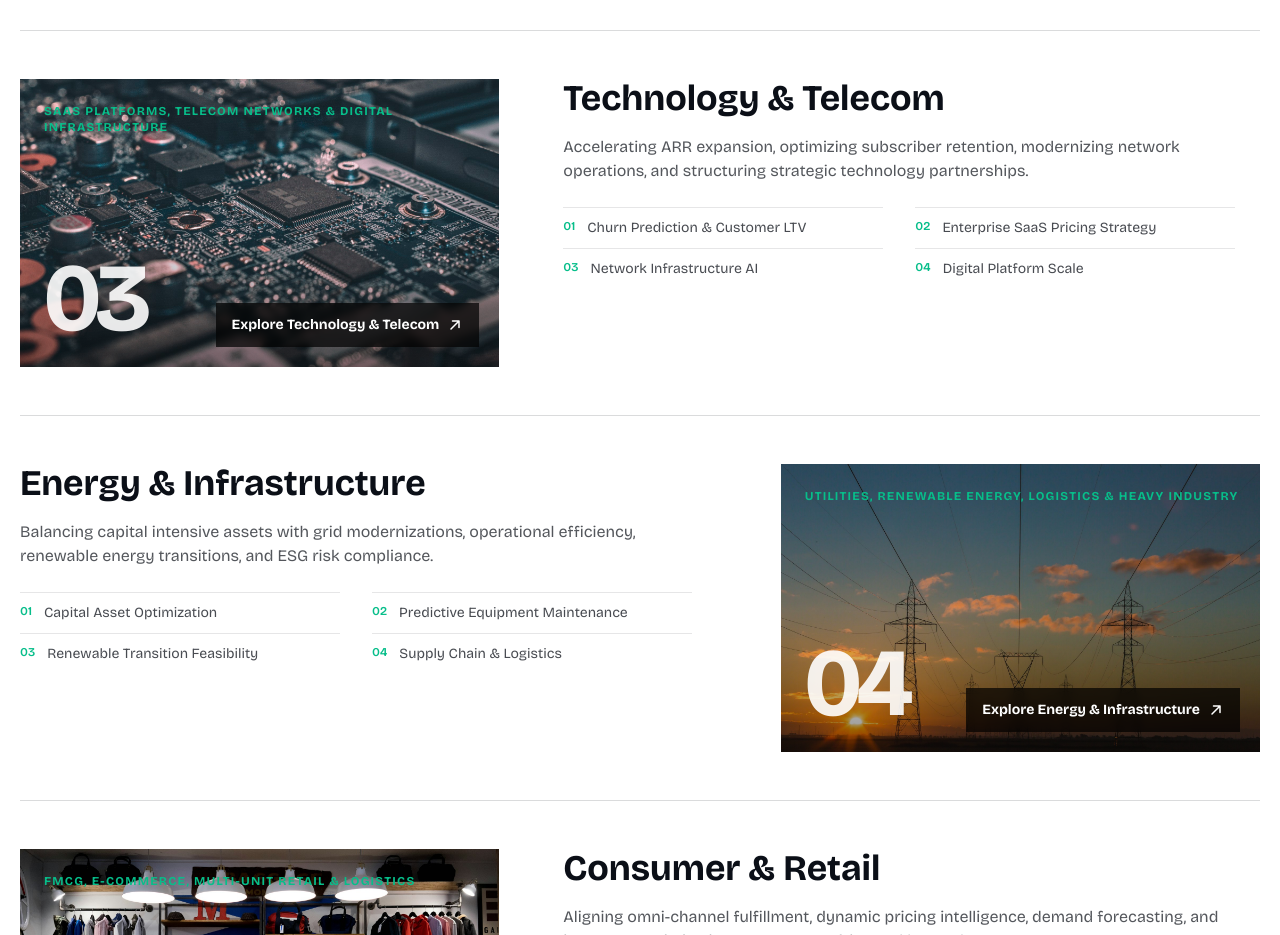
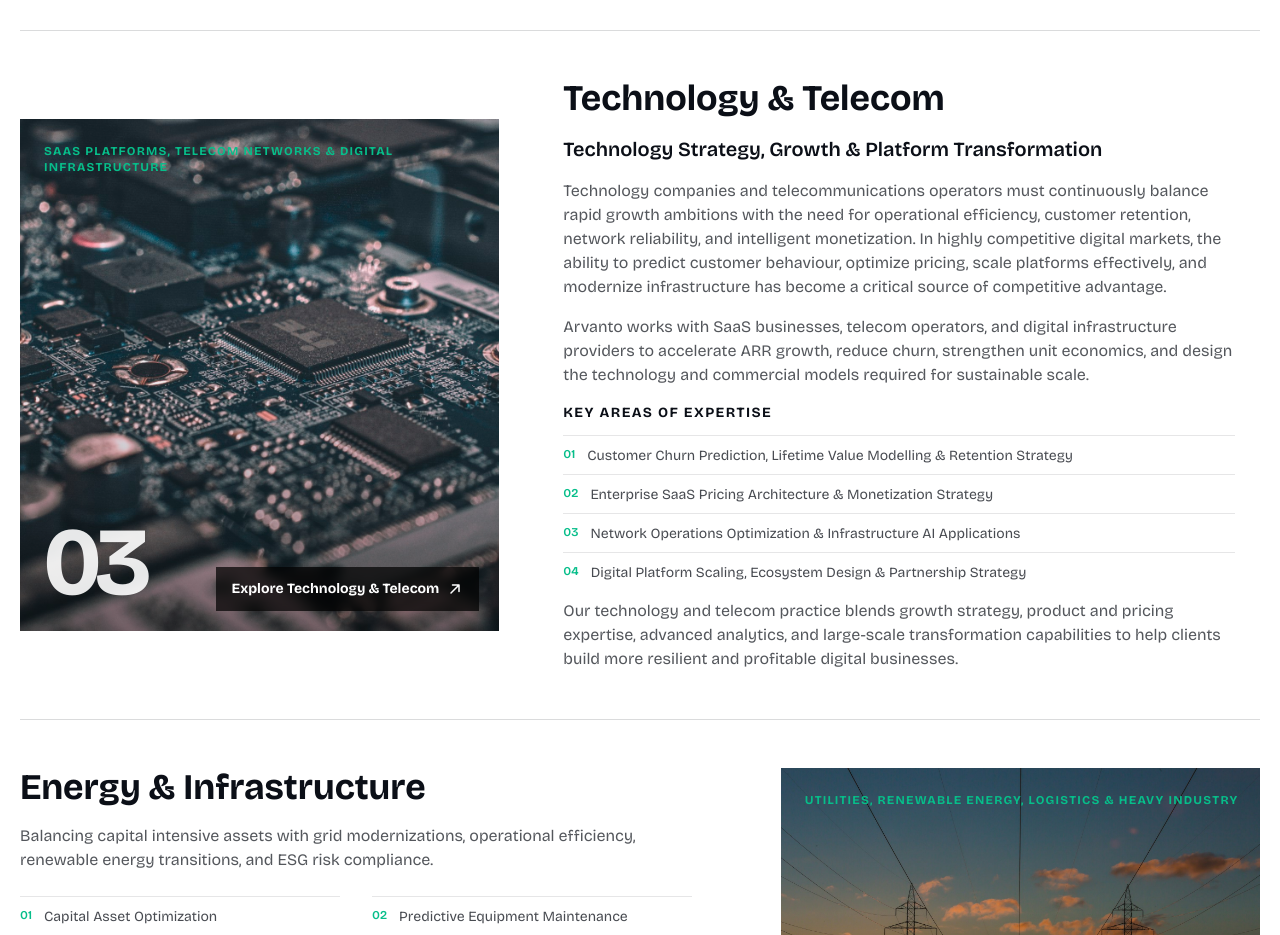
Before and after one commit to k-clinton/Arvanto, a Next.js app: page /industries in a window 1280 px wide. Shown: the part 2120-3055 px from the top of the page. Built offline with nearby package versions, Linux system fonts and the light colour scheme.

Commit message:
feat: add detailed listing content and expertise areas for Technology & Telecom industry

```diff
--- a/src/data/industries.ts
+++ b/src/data/industries.ts
@@ -125,6 +125,21 @@ export const INDUSTRIES: Industry[] = [
     name: "Technology & Telecom",
     tagline: "SaaS Platforms, Telecom Networks & Digital Infrastructure",
     description: "Accelerating ARR expansion, optimizing subscriber retention, modernizing network operations, and structuring strategic technology partnerships.",
+    listingContent: {
+      subheading: "Technology Strategy, Growth & Platform Transformation",
+      paragraphs: [
+        "Technology companies and telecommunications operators must continuously balance rapid growth ambitions with the need for operational efficiency, customer retention, network reliability, and intelligent monetization. In highly competitive digital markets, the ability to predict customer behaviour, optimize pricing, scale platforms effectively, and modernize infrastructure has become a critical source of competitive advantage.",
+        "Arvanto works with SaaS businesses, telecom operators, and digital infrastructure providers to accelerate ARR growth, reduce churn, strengthen unit economics, and design the technology and commercial models required for sustainable scale.",
+      ],
+      expertise: [
+        "Customer Churn Prediction, Lifetime Value Modelling & Retention Strategy",
+        "Enterprise SaaS Pricing Architecture & Monetization Strategy",
+        "Network Operations Optimization & Infrastructure AI Applications",
+        "Digital Platform Scaling, Ecosystem Design & Partnership Strategy",
+      ],
+      closingParagraph:
+        "Our technology and telecom practice blends growth strategy, product and pricing expertise, advanced analytics, and large-scale transformation capabilities to help clients build more resilient and profitable digital businesses.",
+    },
     image: "/images/page-hero-technology.jpg",
     heroImages: [
       "/images/page-hero-technology.jpg",
```
